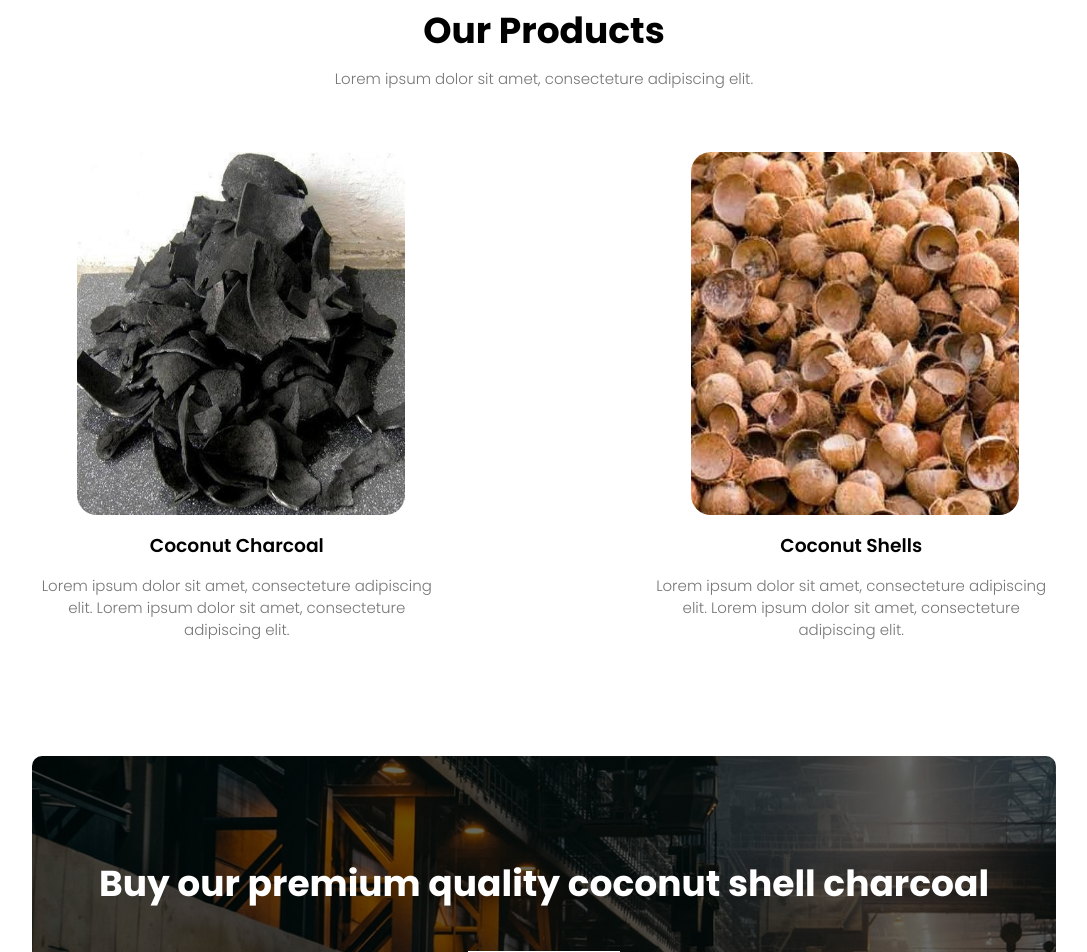
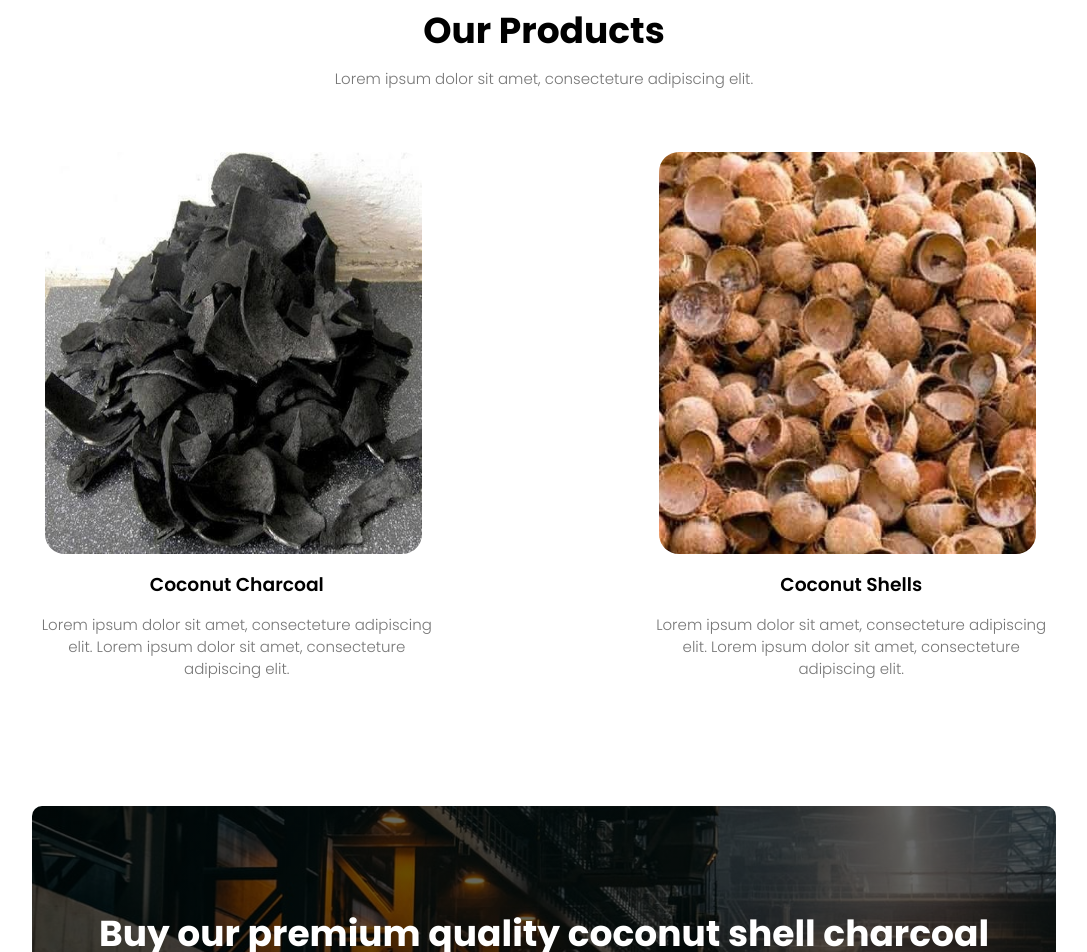
Before and after one commit to rab-bangtanstan/rab-bangtanstan.github.io, a plain HTML site: page index.html in a window 1280 px wide. Shown: the part 1489-2441 px from the top of the page, without its empty margins (96-1183 px from the left). Drawn offline with Linux system fonts and the light colour scheme.

Commit message:
Image resized

```diff
--- a/mainStyle.css
+++ b/mainStyle.css
@@ -330,13 +330,11 @@ h3 {
     /* width:100%;
     border-radius: 10px; */
 
-    width: 80%;
+    width: 92%;
     height: 80%;
     border-radius: 20px;
     display: block;
-    margin-left: 11%;
-
-    /* padding-left: 40px; */
+    margin-left: 13px;
 
 }
 
```
